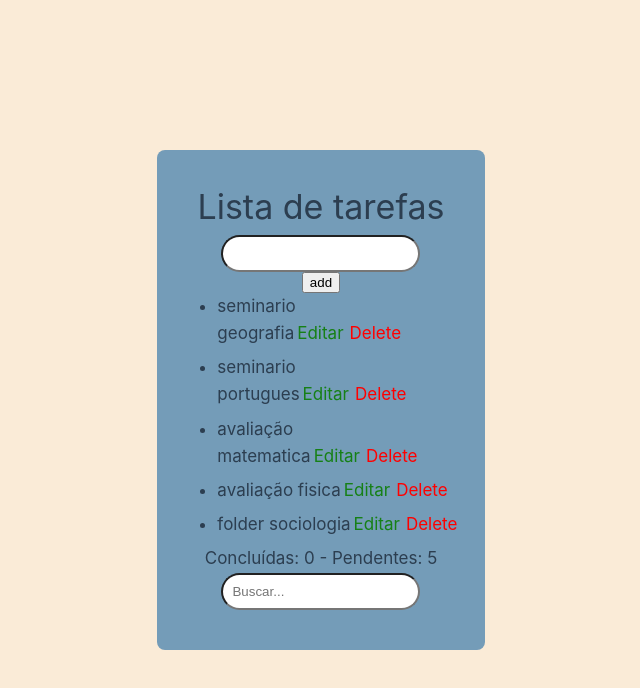
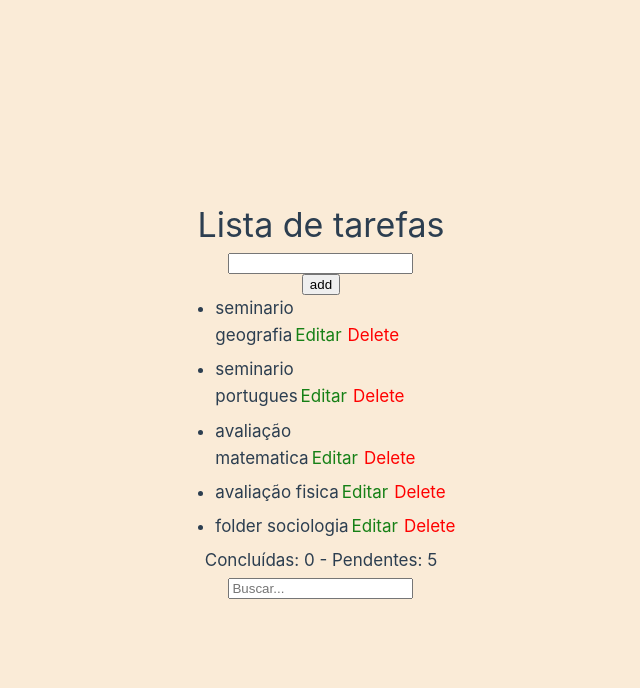
Before and after one commit to tiago-bah/tod_list, a Vue app: page / in a window 1280 px wide. Shown: the top 688 px of the page, without its empty margins (319-959 px from the left). Built offline with nearby package versions, Linux system fonts and the light colour scheme.

Commit message:
Update App.vue

```diff
--- a/src/App.vue
+++ b/src/App.vue
@@ -100,16 +100,11 @@ function editarTarefa(item) {
   flex-direction: column;
   width: 90%;
   height: 90%;
-  background-color: rgb(116, 156, 184);
-  padding: 30px 20px 40px;
-  border-radius: 8px;
+
 }
 
 li{
   padding: 0 0 7px;
 }
-input{
-  padding: 9px;
-  border-radius: 20px;
-}
+
 </style>
```
